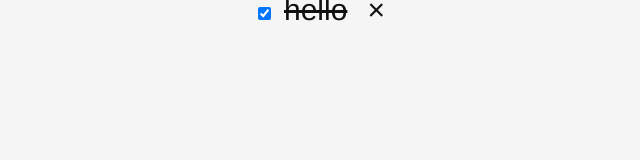
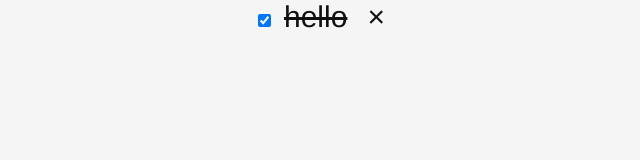
Before and after one commit to kimgyeongseo/sw-platform-onboarding-project, a Next.js app in the folder frontend/: page / in a window 1280 px wide. Shown: the top 160 px of the page, without its empty margins (111-751 px from the left). Built offline with nearby package versions, Linux system fonts and the light colour scheme.

Commit message:
refactor: task-row 테스트코드 리팩토링

```diff
--- a/frontend/src/todo/components/task-list/index.ts
+++ b/frontend/src/todo/components/task-list/index.ts
@@ -0,0 +1 @@
+export { taskList } from "./task-list"
--- a/frontend/src/todo/components/task-list/task-list.tsx
+++ b/frontend/src/todo/components/task-list/task-list.tsx
@@ -0,0 +1,5 @@
+import React from "react"
+
+export const taskList = () => {
+  return <div>taskList</div>
+}
--- a/frontend/src/todo/components/task-row/task-row.tsx
+++ b/frontend/src/todo/components/task-row/task-row.tsx
@@ -49,9 +49,9 @@ export const TaksRow = ({ id, title, completed, deleteText }: TaskRowProps) => {
         </span>
       )}
 
-      <span data-testid="xBtn" className={styles.Xbtn} onClick={deleteText}>
+      <button type="button" data-testid="xBtn" className={styles.Xbtn} onClick={deleteText}>
         &times;
-      </span>
+      </button>
     </>
   )
 }
```
Also changed, not shown: 1 other file (tests, documents, lock files or other folders).
